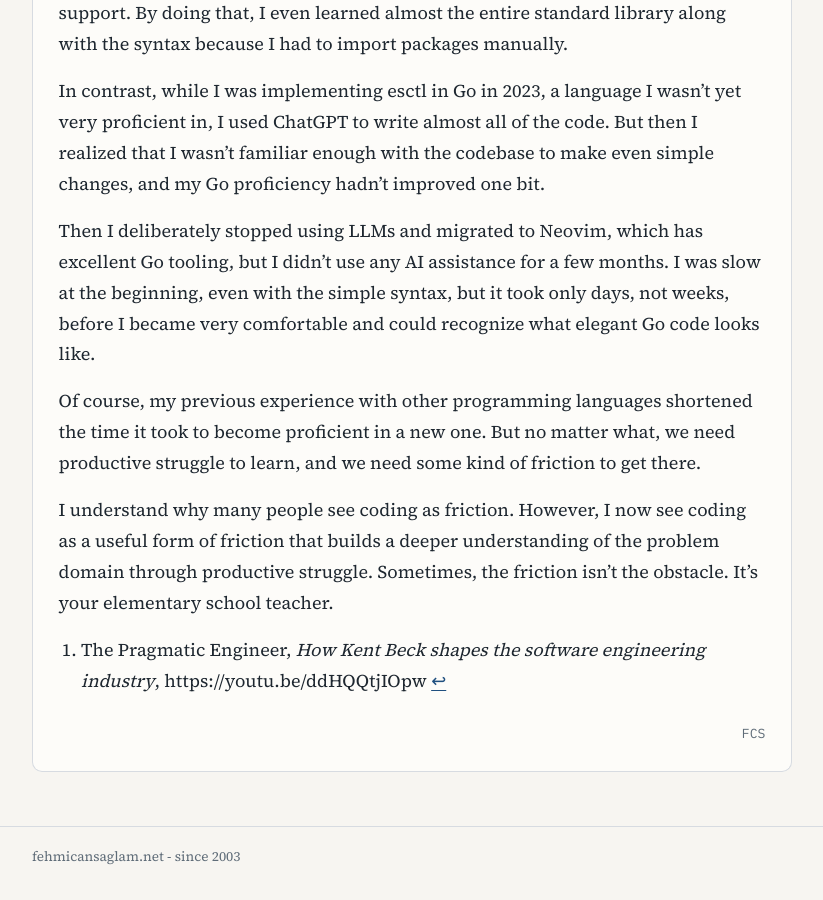
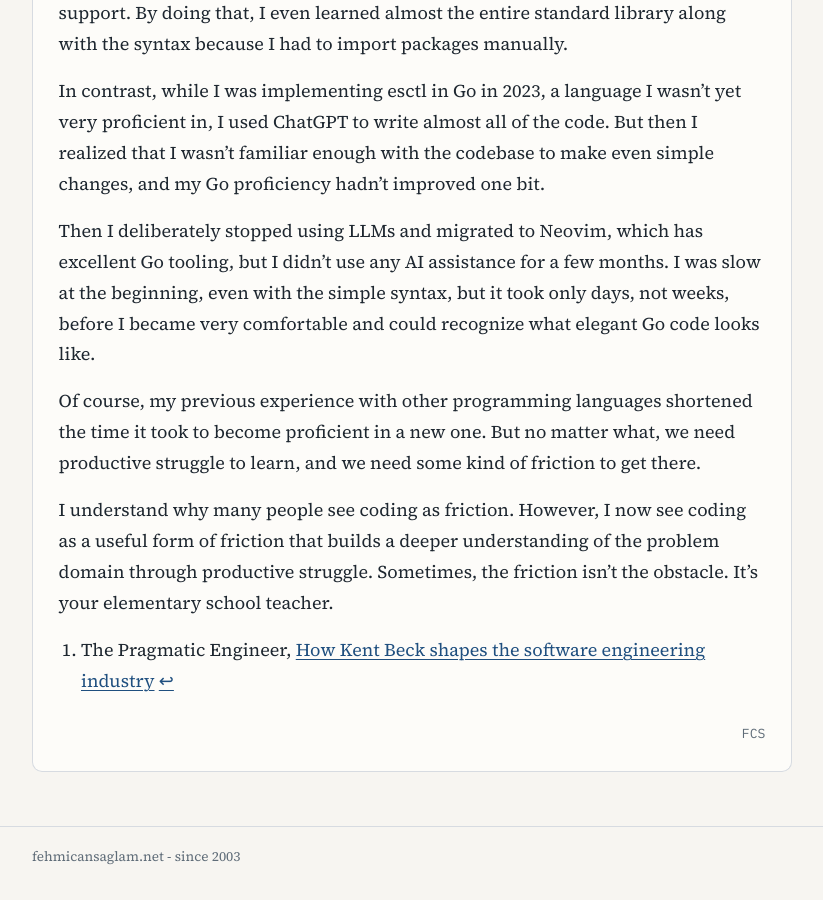
Before and after one commit to fehmicansaglam/fehmicansaglam.github.com, a Jekyll site: the page built from _posts/2026-07-19-coding-is-understanding.md, in a window 1280 px wide and 900 px high, scrolled down 1321 px. Shown: the whole window, without its empty margins (228-1051 px from the left). Built offline with Jekyll 4.4.1, drawn with Linux system fonts in a browser that asks for light colours.

Commit message:
Update 2026-07-19-coding-is-understanding.md

```diff
--- a/_posts/2026-07-19-coding-is-understanding.md
+++ b/_posts/2026-07-19-coding-is-understanding.md
@@ -26,4 +26,4 @@ Of course, my previous experience with other programming languages shortened the
 
 I understand why many people see coding as friction. However, I now see coding as a useful form of friction that builds a deeper understanding of the problem domain through productive struggle. Sometimes, the friction isn’t the obstacle. It’s your elementary school teacher.
 
-[^1]: The Pragmatic Engineer, *How Kent Beck shapes the software engineering industry*, https://youtu.be/ddHQQtjIOpw
+[^1]: The Pragmatic Engineer, [How Kent Beck shapes the software engineering industry](https://youtu.be/ddHQQtjIOpw)
```
